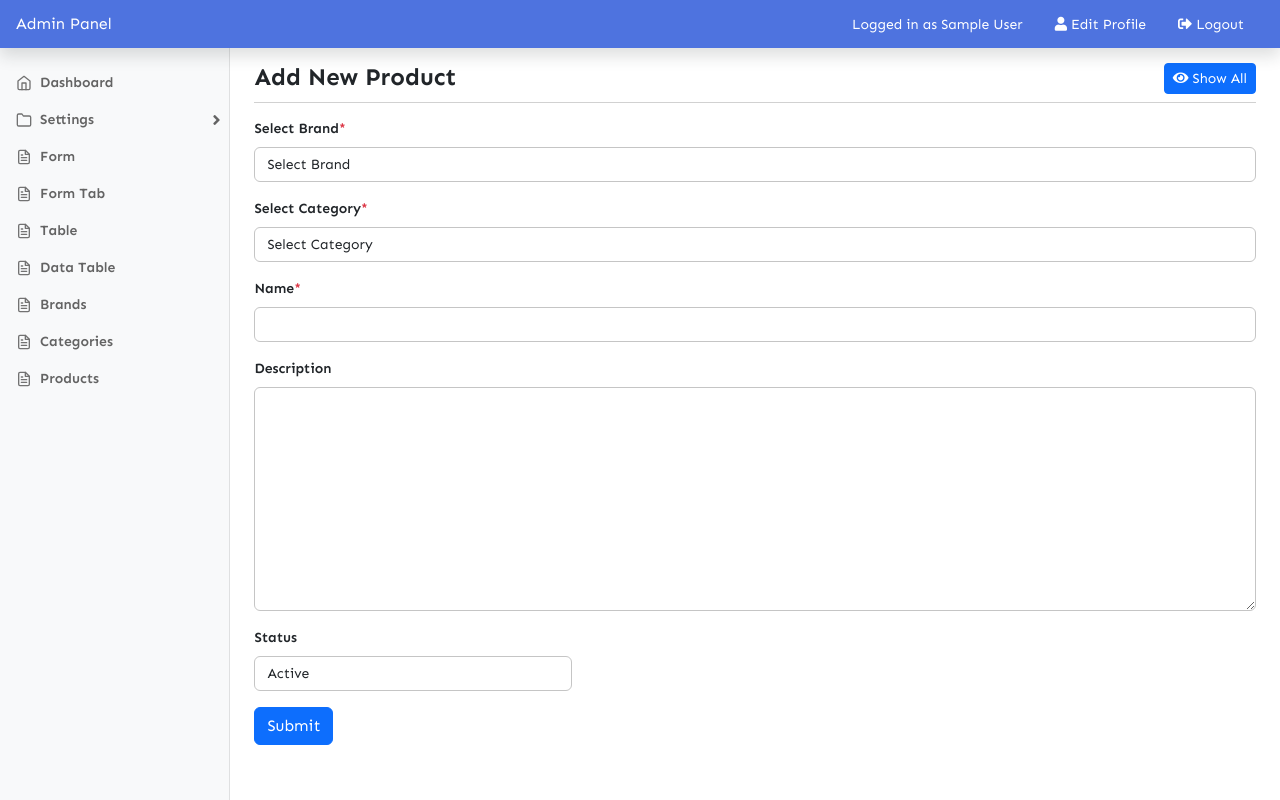
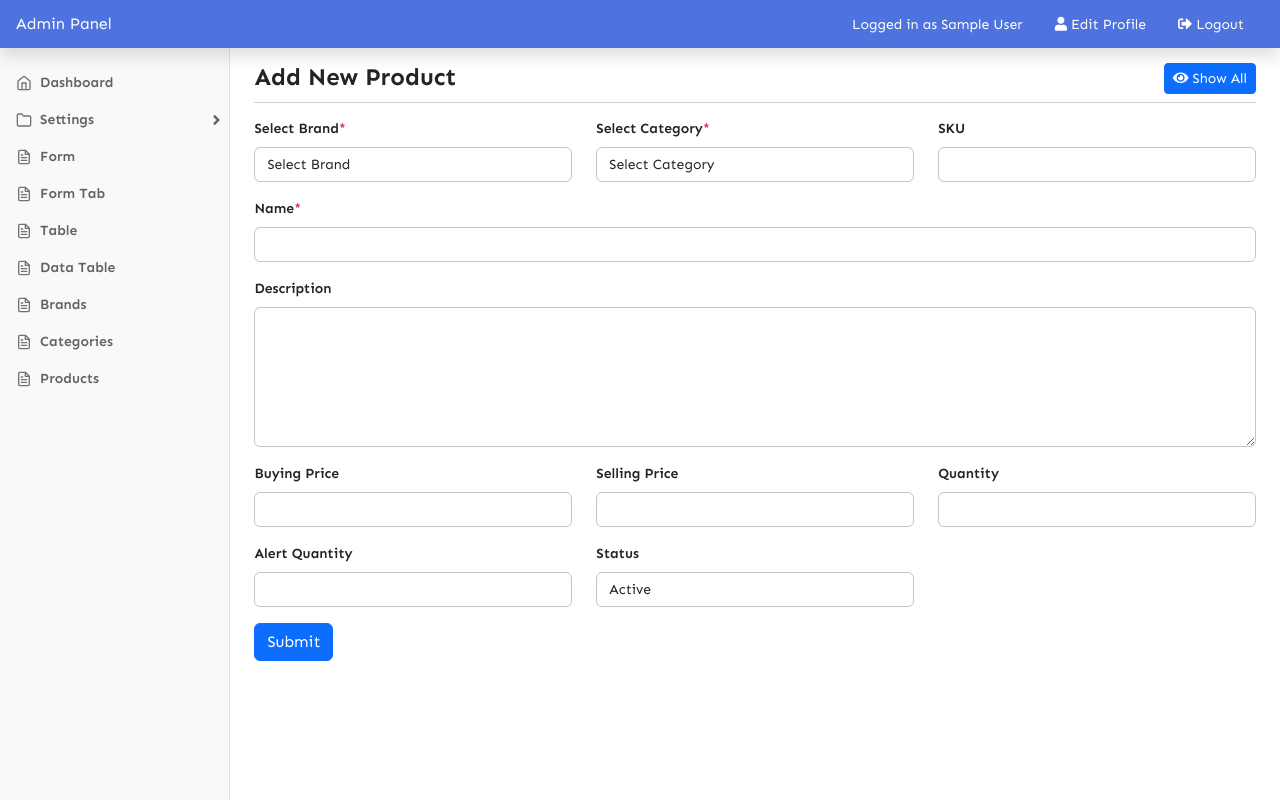
Before and after one commit to webkawsar/w3-php-laravel, a PHP site: page /w3-php-laravel/class-15/stock-management/products/add.php in a window 1280 px wide. Run offline with PHP 8.4, Linux system fonts and the light colour scheme; the visitor is signed in with stand-in values (Sample User, id 1); data that the repository does not hold is empty; some libraries are stand-ins or nearby versions.

Commit message:
product added & showed in UI

```diff
--- a/class-15/stock-management/products/add.php
+++ b/class-15/stock-management/products/add.php
@@ -3,30 +3,66 @@
 
 <?php
 
-    if(isset($_POST['brand_add_form_submit'])) {
+    if(isset($_POST['product_add_form_submit'])) {
+        $brand_id = trim($_POST['brand_id']);
+        $category_id = trim($_POST['category_id']);
+        $sku = trim($_POST['sku']);
         $name = trim($_POST['name']);
         $description = trim($_POST['description']);
+        $buying_price = trim($_POST['buying_price']);
+        $selling_price = trim($_POST['selling_price']);
+        $quantity = trim($_POST['quantity']);
+        $alert_quantity = trim($_POST['alert_quantity']);
         $status = $_POST['status'];
 
         try {
+
+            if(empty($brand_id)) {
+                throw new Exception("Brand is required");
+            }
+
+            if(empty($category_id)) {
+                throw new Exception("Category is required");
+            }
+
+            if(empty($sku)) {
+                throw new Exception("SKU is required");
+            }
+
             if(empty($name)) {
                 throw new Exception("Name is required");
             }
 
-            // check if brand name already exists
-            $sql = "SELECT * FROM brands WHERE name = ?";
+            if(empty($buying_price)) {
+                throw new Exception("Buying price is required");
+            }
+
+            if(empty($selling_price)) {
+                throw new Exception("Selling price is required");
+            }
+
+            if(empty($quantity)) {
+                throw new Exception("Quantity is required");
+            }
+
+            if(empty($alert_quantity)) {
+                throw new Exception("Alert quantity is required");
+            }
+
+            // check if product name already exists
+            $sql = "SELECT * FROM products WHERE name = ?";
             $stmt = $pdo->prepare($sql);
             $stmt->execute([$name]);
             if($stmt->rowCount() > 0) {
-                throw new Exception("Brand name already exists");
+                throw new Exception("Product name already exists");
             }
 
-            $sql = "INSERT INTO brands (name, description, status) VALUES (?, ?, ?)";
+            $sql = "INSERT INTO products (brand_id, category_id, sku, name, description, buying_price, selling_price, qty, alert_qty, status) VALUES (?, ?, ?, ?, ?, ?, ?, ?, ?, ?)";
             $stmt = $pdo->prepare($sql);
-            $stmt->execute([$name, $description, $status]);
+            $stmt->execute([$brand_id, $category_id, $sku, $name, $description, $buying_price, $selling_price, $quantity, $alert_quantity, $status]);
 
-            $_SESSION['success'] = "Brand added successfully!";
-            header("Location: " . BASE_URL . "/brands/index.php");
+            $_SESSION['success'] = "Product added successfully!";
+            header("Location: " . BASE_URL . "/products/index.php");
             exit();
 
         } catch (Exception $e) {
@@ -49,7 +85,7 @@
 
             <form action="" method="POST">
                 <div class="row">
-                    <div class="col-md-12 mb-3">
+                    <div class="col-md-4 mb-3">
                         <label for="" class="form-label">Select Brand<span class="text-danger">*</span></label>
                         <select name="brand_id" class="form-control select2">
                             <option value="">Select Brand</option>
@@ -63,7 +99,7 @@
                         </select>
                     </div>
 
-                    <div class="col-md-12 mb-3">
+                    <div class="col-md-4 mb-3">
                         <label for="" class="form-label">Select Category<span class="text-danger">*</span></label>
                         <select name="category_id" class="form-control select2">
                             <option value="">Select Category</option>
@@ -77,14 +113,41 @@
                         </select>
                     </div>
 
+                    <div class="col-md-4 mb-3">
+                        <label for="" class="form-label">SKU</label>
+                        <input type="text" name="sku" class="form-control">
+                    </div>
+
                     <div class="col-md-12 mb-3">
                         <label for="" class="form-label">Name<span class="text-danger">*</span></label>
                         <input type="text" name="name" class="form-control">
                     </div>
+
                     <div class="col-md-12 mb-3">
                         <label for="" class="form-label">Description</label>
-                        <textarea name="description" class="form-control" cols="30" rows="10"></textarea>
+                        <textarea name="description" class="form-control" cols="30" rows="6"></textarea>
                     </div>
+
+                    <div class="col-md-4 mb-3">
+                        <label for="" class="form-label">Buying Price</label>
+                        <input type="number" name="buying_price" class="form-control" step="1">
+                    </div>
+
+                    <div class="col-md-4 mb-3">
+                        <label for="" class="form-label">Selling Price</label>
+                        <input type="number" name="selling_price" class="form-control" step="1">
+                    </div>
+
+                    <div class="col-md-4 mb-3">
+                        <label for="" class="form-label">Quantity</label>
+                        <input type="number" name="quantity" class="form-control" step="1">
+                    </div>
+
+                    <div class="col-md-4 mb-3">
+                        <label for="" class="form-label">Alert Quantity</label>
+                        <input type="number" name="alert_quantity" class="form-control" step="1">
+                    </div>
+
                     <div class="col-md-4 mb-3">
                         <label for="" class="form-label">Status</label>
                         <select name="status" class="form-control select2">
@@ -93,38 +156,8 @@
                         </select>
                     </div>
 
-                    <!--
-                    <div class="col-md-4 mb-3">
-                        <label for="" class="form-label">Last Name</label>
-                        <input type="text" name="last_name" class="form-control">
-                    </div>
-                    <div class="col-md-4 mb-3">
-                        <label for="" class="form-label">State</label>
-                        <input type="text" class="form-control">
-                    </div>
-                    <div class="col-md-4 mb-3">
-                        <label for="" class="form-label">Country</label>
-                        <select name="" class="form-control select2">
-                            <option value="">Bangladesh</option>
-                            <option value="">USA</option>
-                            <option value="">Canada</option>
-                        </select>
-                    </div>
                     <div class="col-md-12 mb-3">
-                        <label for="" class="form-label">Subject</label>
-                        <input type="text" class="form-control">
-                    </div>
-                    <div class="col-md-12 mb-3">
-                        <label for="" class="form-label">Map</label>
-                        <textarea name="" class="form-control h_200" cols="30" rows="10"></textarea>
-                    </div>
-                    <div class="col-md-12 mb-3">
-                        <label for="" class="form-label">Message</label>
-                        <textarea name="" class="form-control editor" cols="30" rows="10"></textarea>
-                    </div> -->
-
-                    <div class="col-md-12 mb-3">
-                        <button type="submit" name="brand_add_form_submit" class="btn btn-primary">Submit</button>
+                        <button type="submit" name="product_add_form_submit" class="btn btn-primary">Submit</button>
                     </div>
                 </div>
             </form>
```
Also changed, not shown: class-15/stock-management/products/index.php (+19 -11 lines).
